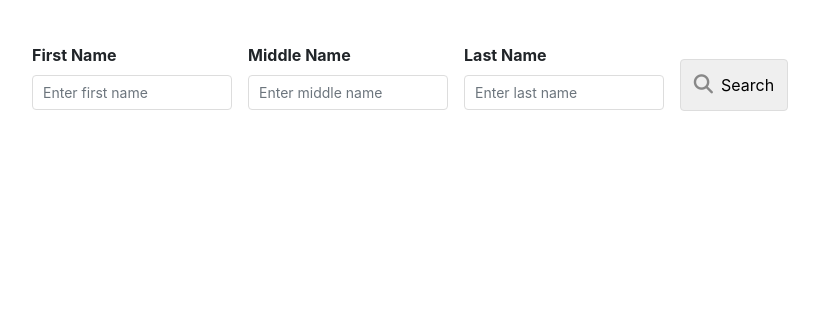
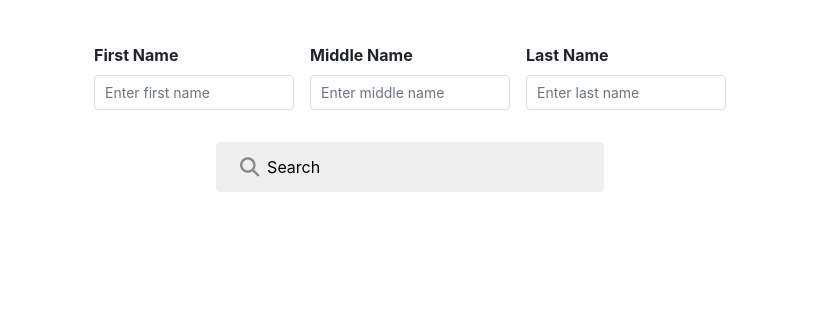
Before and after one commit to ra-lgt/Vote_Ui, a Flask app: page / in a window 1280 px wide. Shown: the part 491-800 px from the top of the page, without its empty margins (230-1049 px from the left). Run offline with Flask 3, Linux system fonts and the light colour scheme; some libraries are stand-ins or nearby versions.

Commit message:
button change

```diff
--- a/Vote_UI/templates/index_2.html
+++ b/Vote_UI/templates/index_2.html
@@ -510,6 +510,18 @@
 
 
 <style>
+    .search-container {
+      display: flex;
+      align-items: center;
+      gap: 0.5rem;
+      padding: 0.8rem 1.5rem;
+      font-size: 1rem;
+      border: none;
+      border-radius: 4px;
+      cursor: pointer;
+      width: 50%;
+    }
+
     .search-container button {
       display: flex;
       align-items: center;
```
